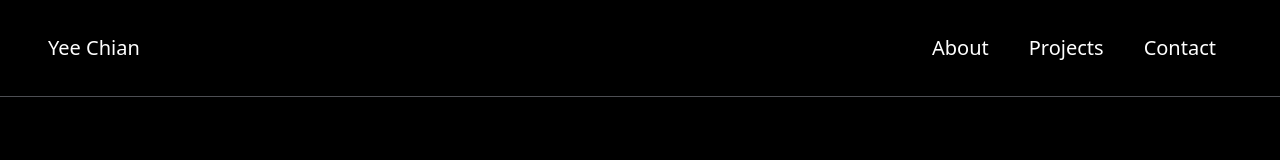
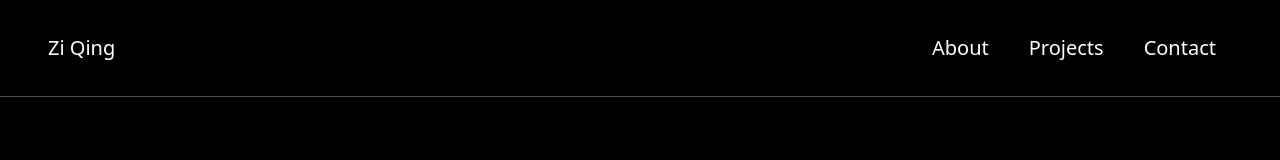
Before and after one commit to Bulaien02/portfolio2, a Next.js app: page / in a window 1280 px wide. Shown: the top 160 px of the page. Built offline with nearby package versions, Linux system fonts and the light colour scheme.

Commit message:
Update Navbar.jsx

```diff
--- a/components/Navbar.jsx
+++ b/components/Navbar.jsx
@@ -4,8 +4,8 @@ const Navbar = () => {
   return (
     <nav className="scrolled-header sticky top-0 left-0 w-full border-b border-[#4d4e53] shadow-sm text-xl bg-black z-10 mx-auto">
       <div className="px-12 h-24 flex justify-between items-center text-white relative">
-        <a href="#" className="md:inline hidden">Yee Chian</a>
-        <a href="#" className="md:hidden">YC</a>
+        <a href="#" className="md:inline hidden">Zi Qing</a>
+        <a href="#" className="md:hidden">ZQ</a>
         <div className="flex justify-end space-x-2">
           <a href="#aboutMe" className="p-4">About</a>
           <a href="#projects" className="p-4">Projects</a>
```
